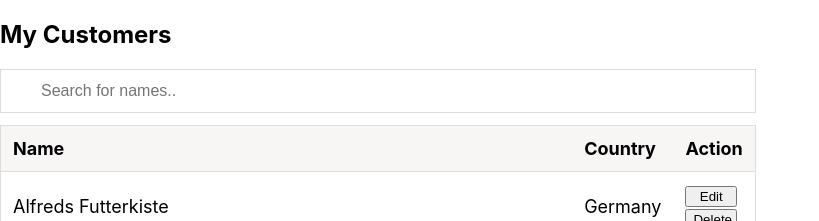
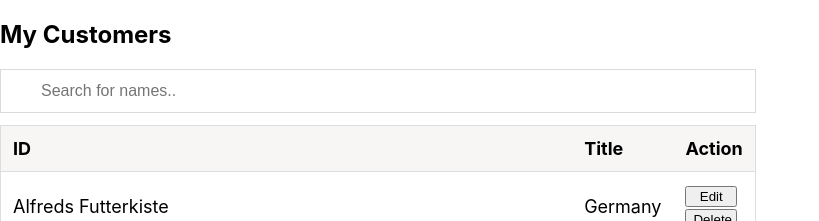
Before and after one commit to Keerthanabas/Task, a React (Create React App) app: page / in a window 1280 px wide. Shown: the top 221 px of the page, without its empty margins (0-819 px from the left). Built offline with nearby package versions, Linux system fonts and the light colour scheme; no server answers.

Commit message:
21.10.23 changes

```diff
--- a/package.json
+++ b/package.json
@@ -6,6 +6,7 @@
     "@testing-library/jest-dom": "^5.17.0",
     "@testing-library/react": "^13.4.0",
     "@testing-library/user-event": "^13.5.0",
+    "axios": "^1.5.1",
     "react": "^18.2.0",
     "react-dom": "^18.2.0",
     "react-scripts": "5.0.1",
--- a/src/table.js
+++ b/src/table.js
@@ -1,19 +1,30 @@
 import React from 'react';
 import "./table.css"
+import axios from "axios";
 
 const Table = () =>{
+
+
+  axios.get("https://jsonplaceholder.typicode.com/todos")
+  .then(res=>{
+  console.log(res.data,"res")
+}).catch(err=>{
+  console.log(err,"err")
+})
+
     return(
         <div>
 
+
 <h2>My Customers</h2>
 
-<input type="text" id="myInput" onkeyup="myFunction()" placeholder="Search for names.." title="Type in a name"></input>
+<input type="text" id="myInput" placeholder="Search for names.." title="Type in a name"></input>
 
 <table id="myTable">
 
   <tr class="header">
-    <th >Name</th>
-    <th >Country</th>
+    <th >ID</th>
+    <th >Title</th>
     <th >Action</th>
   </tr>
 
```
Also changed, not shown: 1 other file (tests, documents, lock files or other folders).
